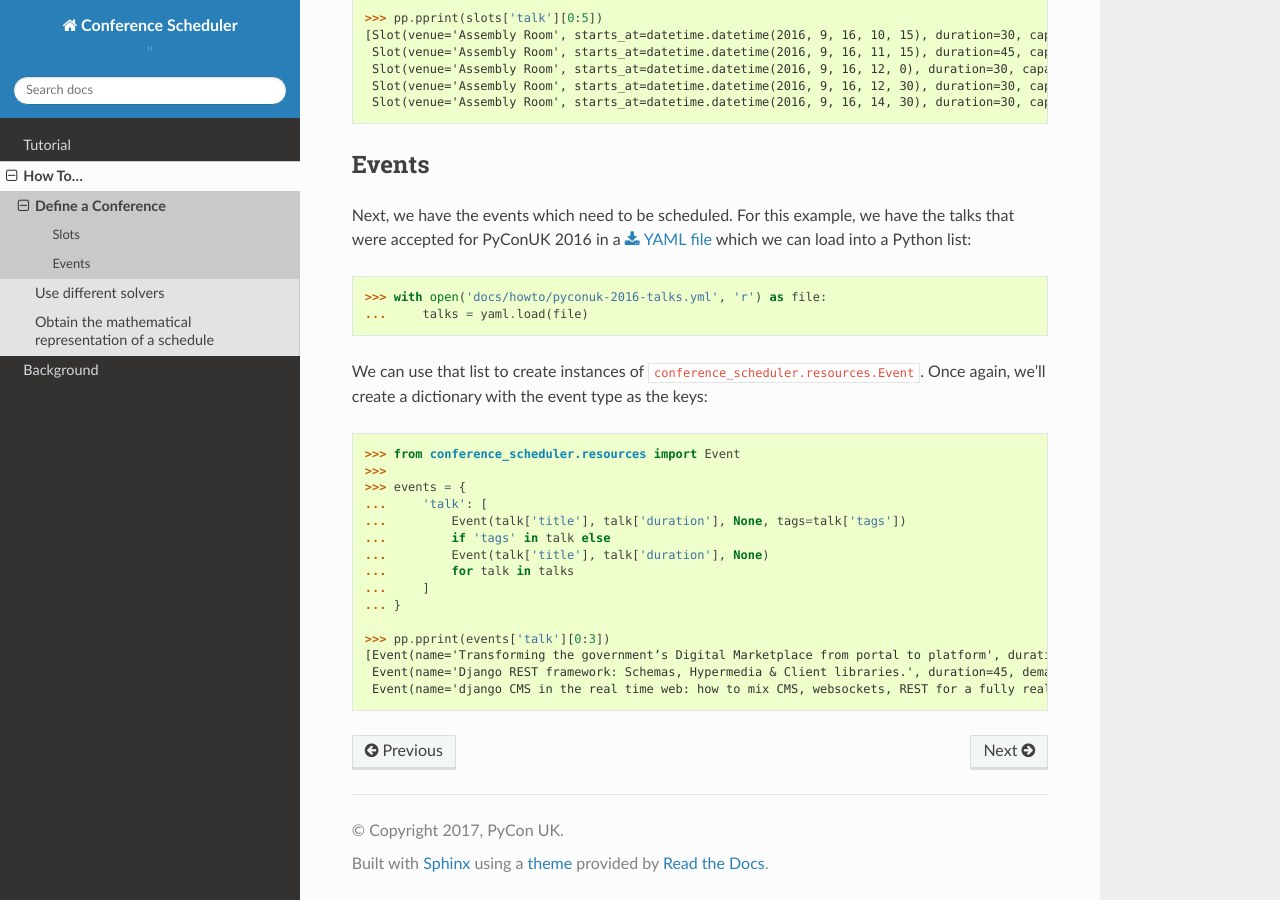
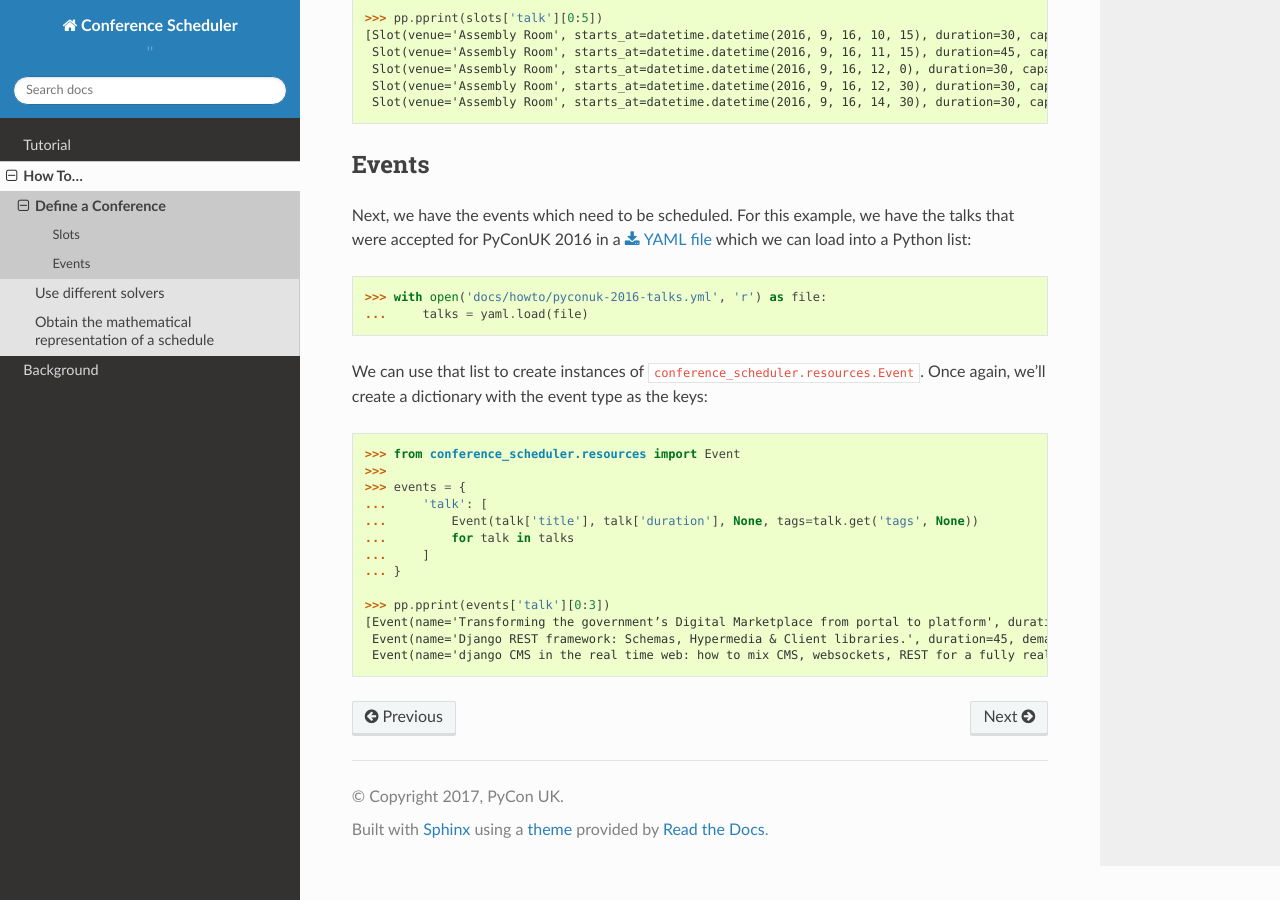
Before and after one commit to PyconUK/ConferenceScheduler, a Sphinx documentation site: the page built from docs/howto/define_a_conference.rst, in a window 1280 px wide and 900 px high, scrolled down 4254 px. Built offline with Sphinx 7.4.7 and the Read the Docs theme 2.0.0, drawn with Linux system fonts in a browser that asks for light colours.

Commit message:
[#44] Replace condition with dict.get call

```diff
--- a/docs/howto/define_a_conference.rst
+++ b/docs/howto/define_a_conference.rst
@@ -244,9 +244,7 @@ dictionary with the event type as the keys::
     >>>
     >>> events = {
     ...     'talk': [
-    ...         Event(talk['title'], talk['duration'], None, tags=talk['tags'])
-    ...         if 'tags' in talk else
-    ...         Event(talk['title'], talk['duration'], None)
+    ...         Event(talk['title'], talk['duration'], None, tags=talk.get('tags', None))
     ...         for talk in talks
     ...     ]
     ... }
```
